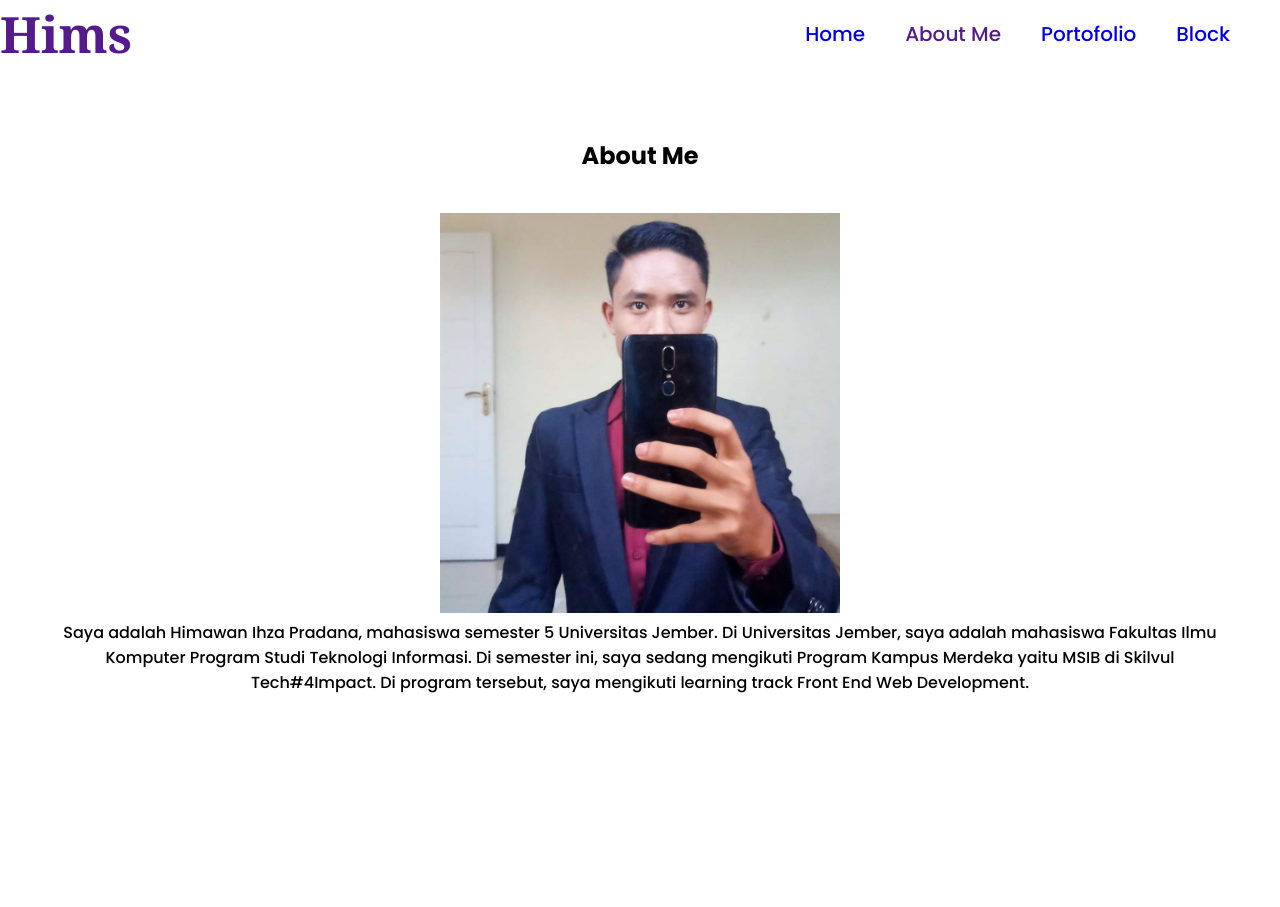
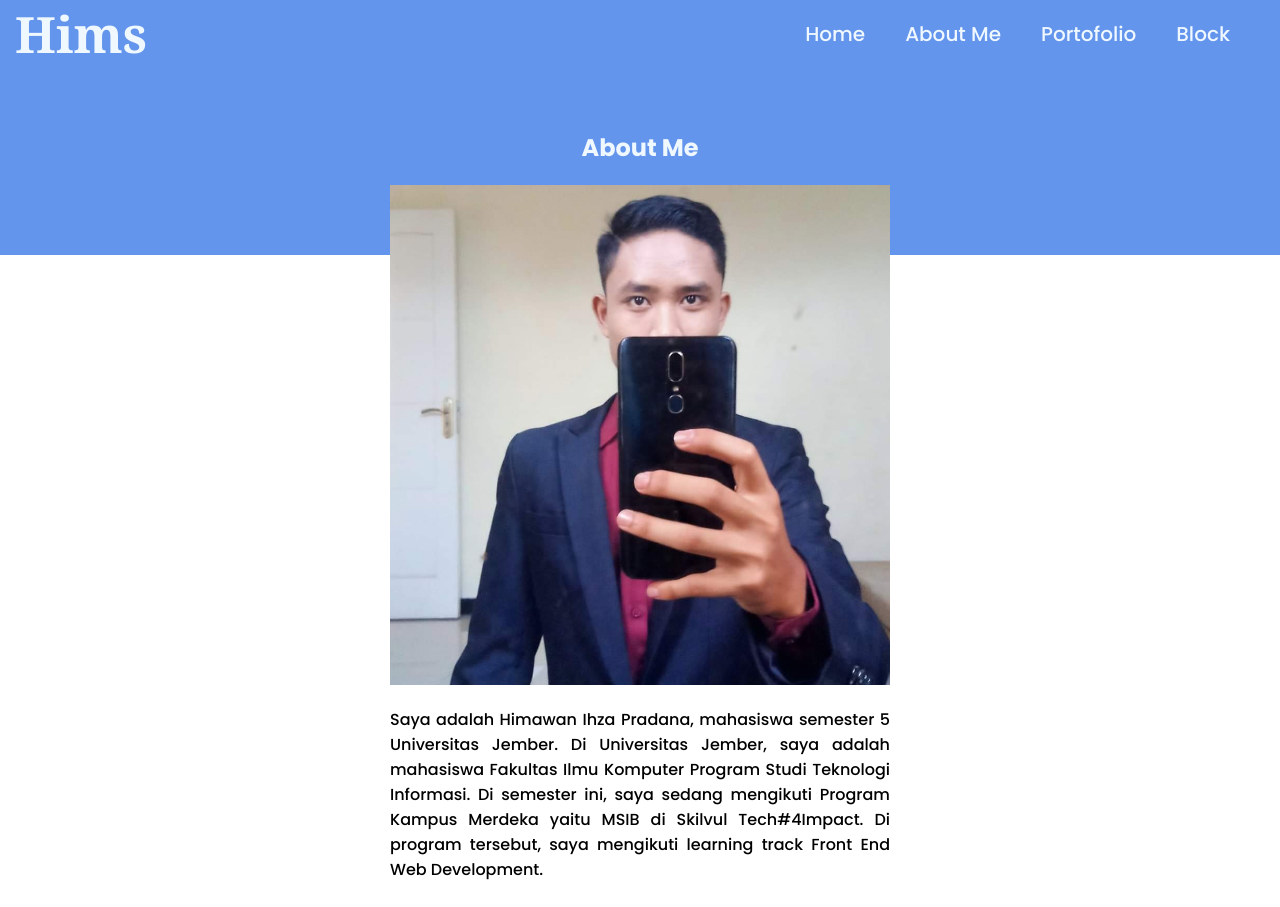
Before and after one commit to ihzapradana/My-Portofolio, a plain HTML site: page about.html in a window 1280 px wide. Before the commit the page ends 800 px from the top, so only its background shows below. Drawn offline with Linux system fonts and the light colour scheme.

Commit message:
selesai page home & about me

```diff
--- a/about.css
+++ b/about.css
@@ -8,17 +8,20 @@
     font-family: 'Poppins', sans-serif;
 }
 nav{
-    /* position: fixed; */
+    width: 100%;
+    position: fixed;
     display: flex;
     justify-content: space-between;
     align-items: center;
+    background-color: #6495ED;
 }
 .logo{
     display: flex;
     font-size: 50px;
     font-weight: 600;
-    /* color: aliceblue; */
+    padding: 0px 15px;
     font-family: Georgia, 'Times New Roman', Times, serif;
+    color: aliceblue;
 }
 
 ul {
@@ -34,17 +37,43 @@ ul li a{
     /* margin: 0px 5px; */
     padding: 8px 10px;
     border-radius: 40px;
+    color: aliceblue;
 }
 ul li a:hover{
     background-color: #06ec06;
     color: white;
 }
+main{
+    padding-top: 50px;
+}
 .content{
     text-align: center;
     align-items: center;
-    margin-top: 60px;
     padding: 10px 50px;
+
+}
+img{
+    padding-top: -10px;
 }
 h1{
     padding-bottom: 40px;
 }
+.about-me{
+    text-align: center;
+    padding-top: 80px;
+    padding-bottom: 50px;
+    background-color: #6495ED;
+    color: aliceblue;
+}
+main{
+    background-color:white ;
+
+}
+.container{
+    margin-top: -80px;
+}
+p{
+    width: 500px;
+    text-align: justify;
+    margin: 15px auto;
+}
--- a/about.html
+++ b/about.html
@@ -20,15 +20,16 @@
     </nav>
 
     <main>
-        <section>
+        <section class="about-me"><h1>About Me</h1></section>
+        <section class="container">
             <div class="content">
-                <h1>About Me</h1>
-                <img src="about.jpg" alt="" width="400">
+                <img src="about.jpg" alt="" width="500">
                 <p>Saya adalah Himawan Ihza Pradana, mahasiswa semester 5 Universitas Jember. Di Universitas Jember, saya adalah mahasiswa Fakultas Ilmu Komputer Program Studi Teknologi Informasi.
                     Di semester ini, saya sedang mengikuti Program Kampus Merdeka yaitu MSIB di Skilvul Tech#4Impact. Di program tersebut, saya mengikuti learning track Front End Web Development.
                 </p>
             </div>
         </section>
+
     </main>
 </body>
 </html>
--- a/profile.css
+++ b/profile.css
@@ -8,6 +8,9 @@
     font-family: 'Poppins', sans-serif;
 }
 nav{
+    z-index: 1;
+    position: fixed;
+    width: 100%;
     display: flex;
     justify-content: space-between;
     align-items: center;
@@ -65,14 +68,18 @@ ul li a:hover{
     height: 200px;
     border-radius: 50%;
     overflow: hidden;
+    margin-bottom: 25px;
+}
+h1{
+    margin-bottom: 10px;
 }
 
 .left-container{
     display: flex;
     justify-content: center;
     align-items: center;
-    position: fixed;
-    width: 400px;
+    /* position: fixed; */
+    width: 500px;
     height: 100vh;
     background-color: #6495ED;
 }
@@ -92,3 +99,11 @@ ul li a:hover{
     background-color: #06ec06;
     color: white;
 }
+.container{
+    display: flex;
+
+}
+.content{
+    padding-top: 100px;
+    padding-left: 10px;
+}
```
Also changed, not shown: profile.html (+8 -2 lines), himawan2.jpeg (added).
